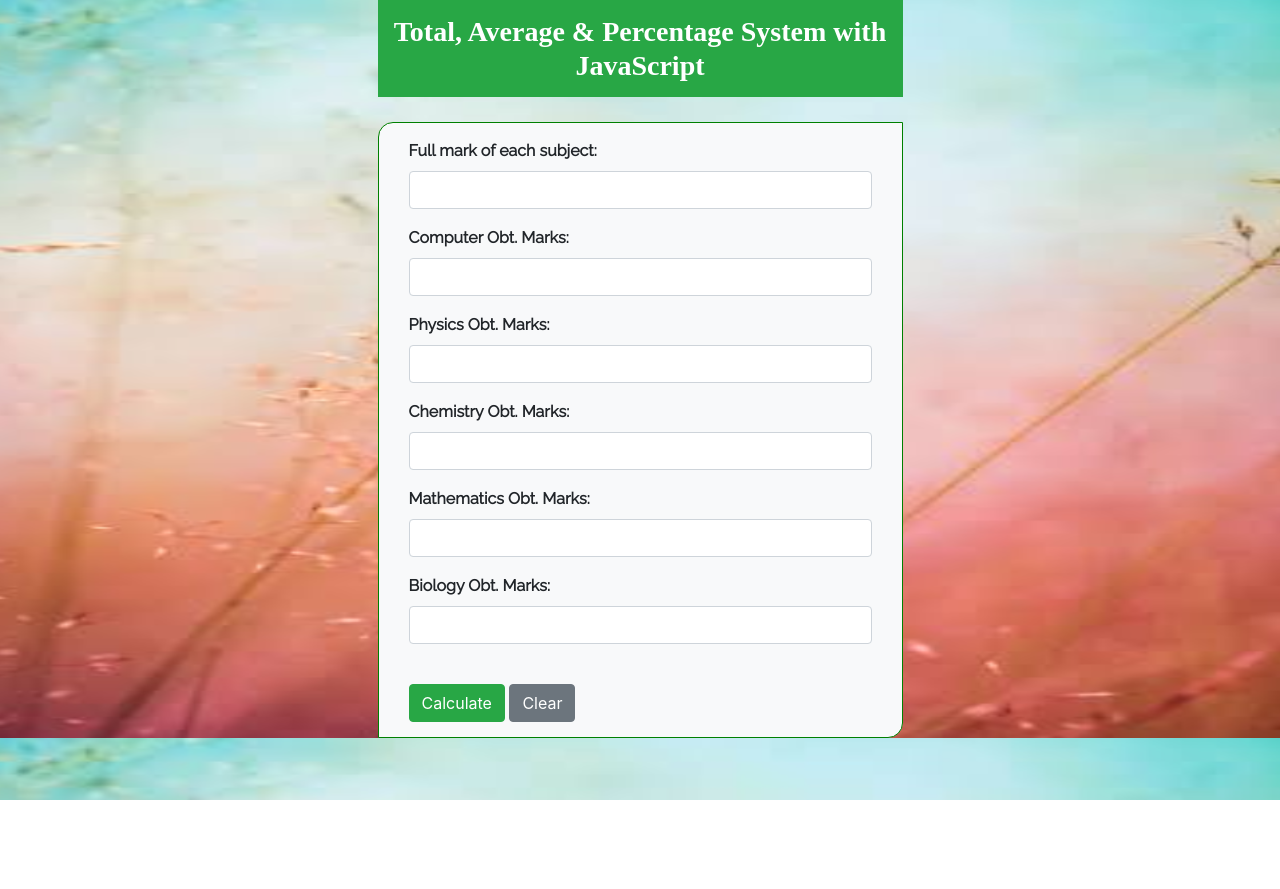
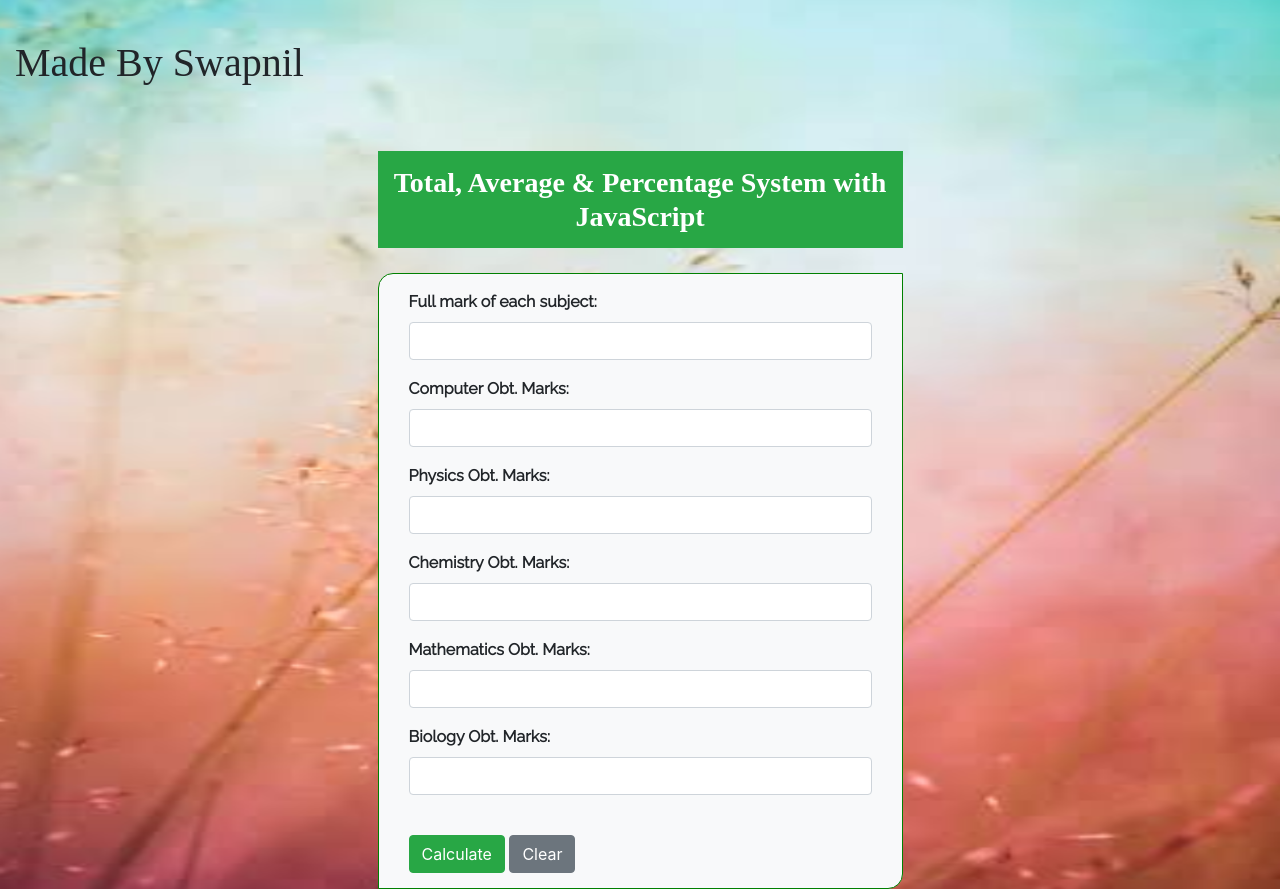
Before and after one commit to SwapnilCoding345/symmetrical-meme, a plain HTML site: page index.html in a window 1280 px wide. Before the commit the page ends 800 px from the top, so only its background shows below. Drawn offline with nearby package versions, Linux system fonts and the light colour scheme; a web font is replaced by a local one.

Commit message:
Update index.html

```diff
--- a/index.html
+++ b/index.html
@@ -63,7 +63,8 @@ a:hover{
 
 </head>
 
-<body translate="no" >
+<body translate="no" ><br>
+<h1>Made By Swapnil</h1><br>
   <div class="container">
         <div class="col-lg-6 m-auto d-block">
         <h1 class="text-white text-center font-weight-bold bg-success">Total, Average & Percentage System with JavaScript </h1>
```
